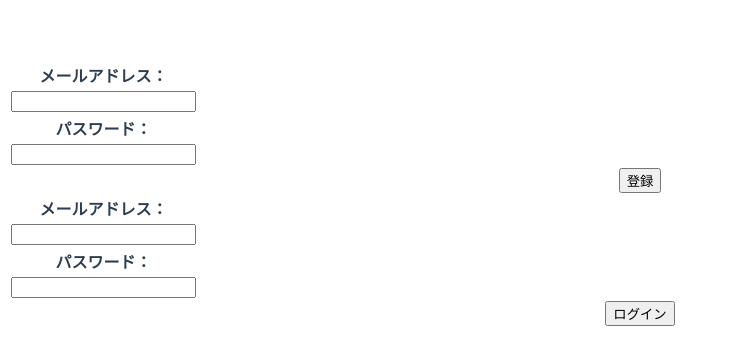
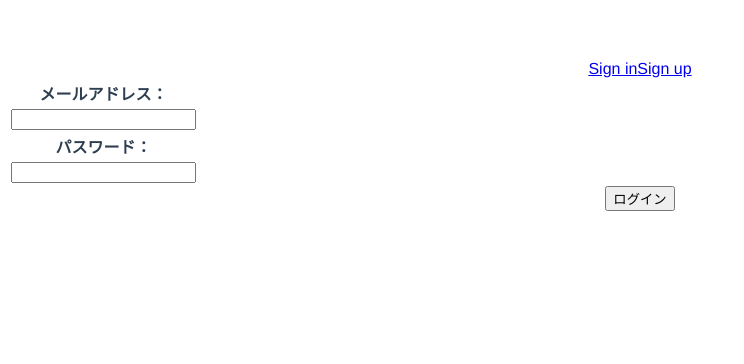
Before and after one commit to webex15-team-7/team7-original-app, a Vue app: page / in a window 1280 px wide. Shown: the top 364 px of the page, without its empty margins (0-744 px from the left). Built offline with nearby package versions, Linux system fonts and the light colour scheme.

Commit message:
サインイン機能をvue-routerに対応させました。

```diff
--- a/src/App.vue
+++ b/src/App.vue
@@ -1,21 +1,14 @@
 <template>
-  <SingUpComponent />
-  <SingInComponent />
+  <div>
+    <div>
+      <router-link to="/">Sign in</router-link>
+      <router-link to="/SignUp">Sign up</router-link>
+    </div>
+    <router-view />
+  </div>
 </template>
 
-<script>
-import SingUpComponent from "./components/SignUp.vue"
-import SingInComponent from "./components/SignInComponent.vue"
-
-export default {
-  components: {
-    SingUpComponent,
-    SingInComponent,
-  },
-  data() {},
-  methods: {},
-}
-</script>
+<script></script>
 
 <style>
 #app {
--- a/src/main.js
+++ b/src/main.js
@@ -1,5 +1,6 @@
 import { createApp } from "vue"
 import App from "./App.vue"
 import "./firebase.js"
+import router from "./router"
 
-createApp(App).mount("#app")
+createApp(App).use(router).mount("#app")
--- /dev/null
+++ b/src/router/index.js
@@ -0,0 +1,23 @@
+import { createRouter, createWebHistory } from "vue-router"
+import SignIn from "../views/SignIn.vue"
+import SignUp from "../views/SignUp.vue"
+
+const routes = [
+  {
+    path: "/",
+    name: "SignIn",
+    component: SignIn,
+  },
+  {
+    path: "/SignUp",
+    name: "SignUp",
+    component: SignUp,
+  },
+]
+
+const router = createRouter({
+  history: createWebHistory(process.env.BASE_URL),
+  routes,
+})
+
+export default router
--- a/src/views/AboutView.vue
+++ /dev/null
@@ -1,5 +0,0 @@
-<template>
-  <div class="about">
-    <h1>This is an about page</h1>
-  </div>
-</template>
--- /dev/null
+++ b/src/views/SignIn.vue
@@ -0,0 +1,17 @@
+<template>
+  <SingInComponent />
+</template>
+
+<script>
+import SingInComponent from "../components/SignInComponent.vue"
+
+export default {
+  components: {
+    SingInComponent,
+  },
+  data() {
+    return {}
+  },
+  methods: {},
+}
+</script>
--- /dev/null
+++ b/src/views/SignUp.vue
@@ -0,0 +1,17 @@
+<template>
+  <SingUpComponent />
+</template>
+
+<script>
+import SingUpComponent from "../components/SignUp.vue"
+
+export default {
+  components: {
+    SingUpComponent,
+  },
+  data() {
+    return {}
+  },
+  methods: {},
+}
+</script>
```
